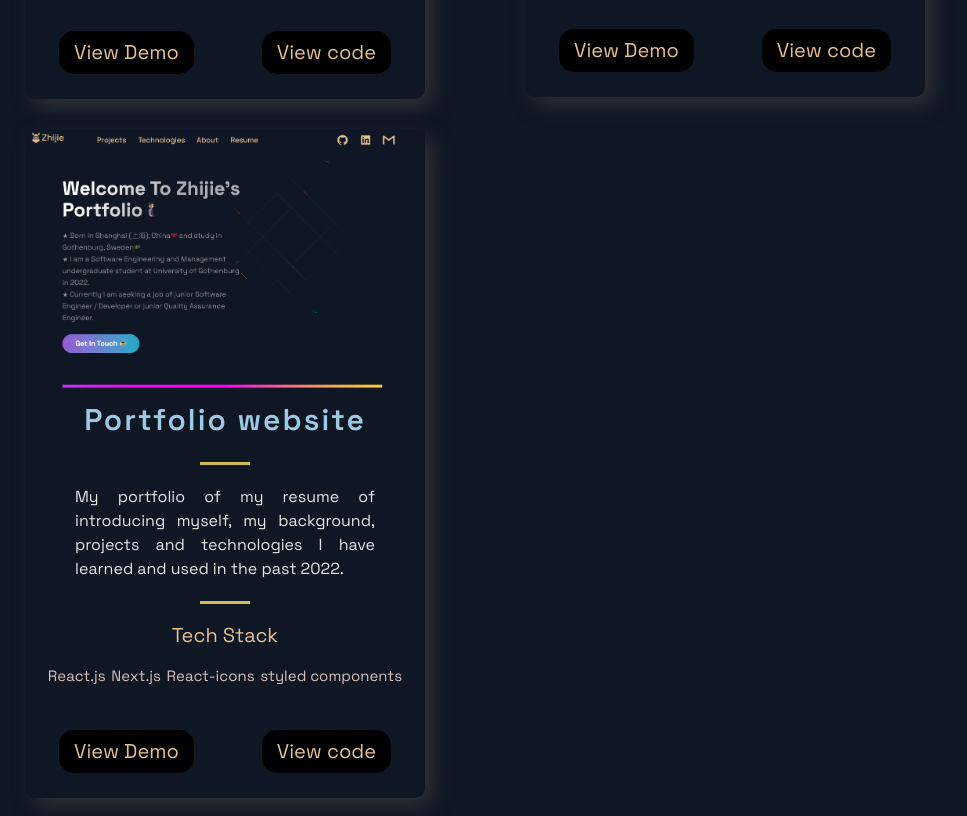
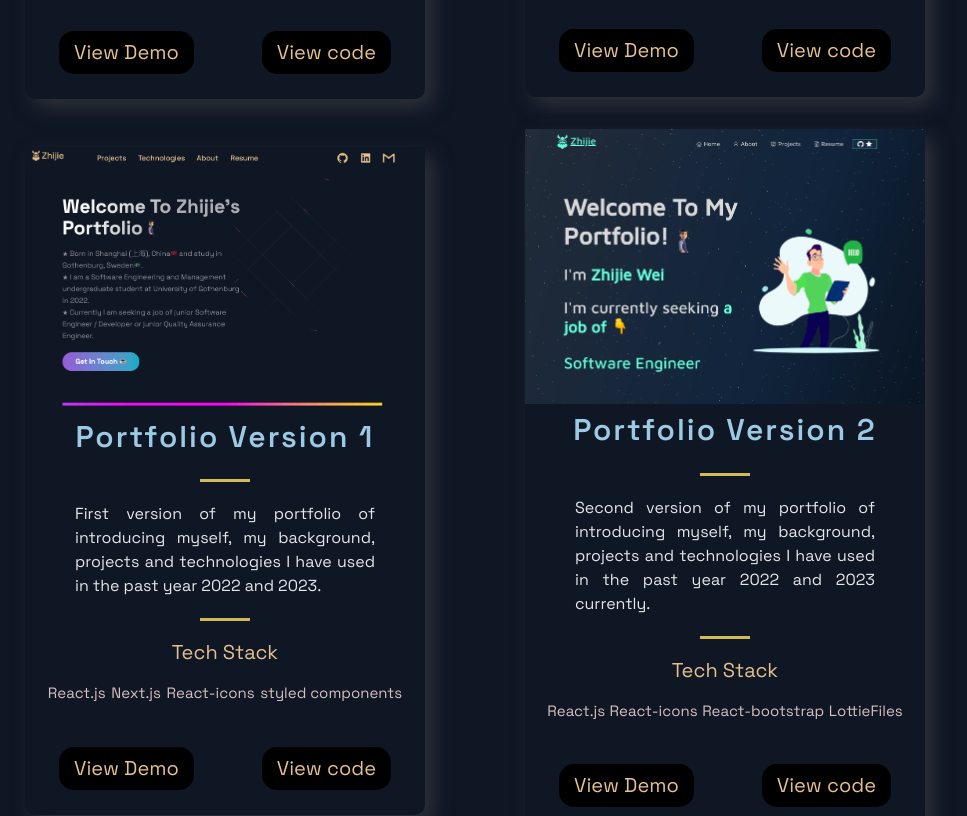
Before and after one commit to ZJW-92/personal_portfolio, a Next.js app: page / in a window 1280 px wide. Shown: the part 5980-6796 px from the top of the page, without its empty margins (165-1132 px from the left). Built offline with nearby package versions, Linux system fonts and the light colour scheme.

Commit message:
update project

```diff
--- a/src/constants/constants.js
+++ b/src/constants/constants.js
@@ -105,13 +105,23 @@ export const projects = [
   },
 
   {
-    title: 'Portfolio website ',
-    description: " My portfolio of my resume of introducing myself, my background, projects and technologies I have learned and used in the past 2022.",
+    title: 'Portfolio Version 1 ',
+    description: "First version of my portfolio of introducing myself, my background, projects and technologies I have used in the past year 2022 and 2023.",
     image: '/images/5.png',
     tags: ['React.js', 'Next.js', 'React-icons', 'styled components'],
     visit: 'https://github.com/ZJW-92/personal_portfolio',
     demo: 'https://zhijiewei.netlify.app/',
     id: 10,
+  },
+
+  {
+    title: 'Portfolio Version 2 ',
+    description: "Second version of my portfolio of introducing myself, my background, projects and technologies I have used in the past year 2022 and 2023 currently.",
+    image: '/images/12.png',
+    tags: ['React.js', 'React-icons', 'React-bootstrap', 'LottieFiles'],
+    visit: 'https://github.com/ZJW-92/portfolio_v2',
+    demo: 'https://zhijiewei.vercel.app/',
+    id: 11,
   },
 
 ];
```
Also changed, not shown: public/images/12.png (added).
